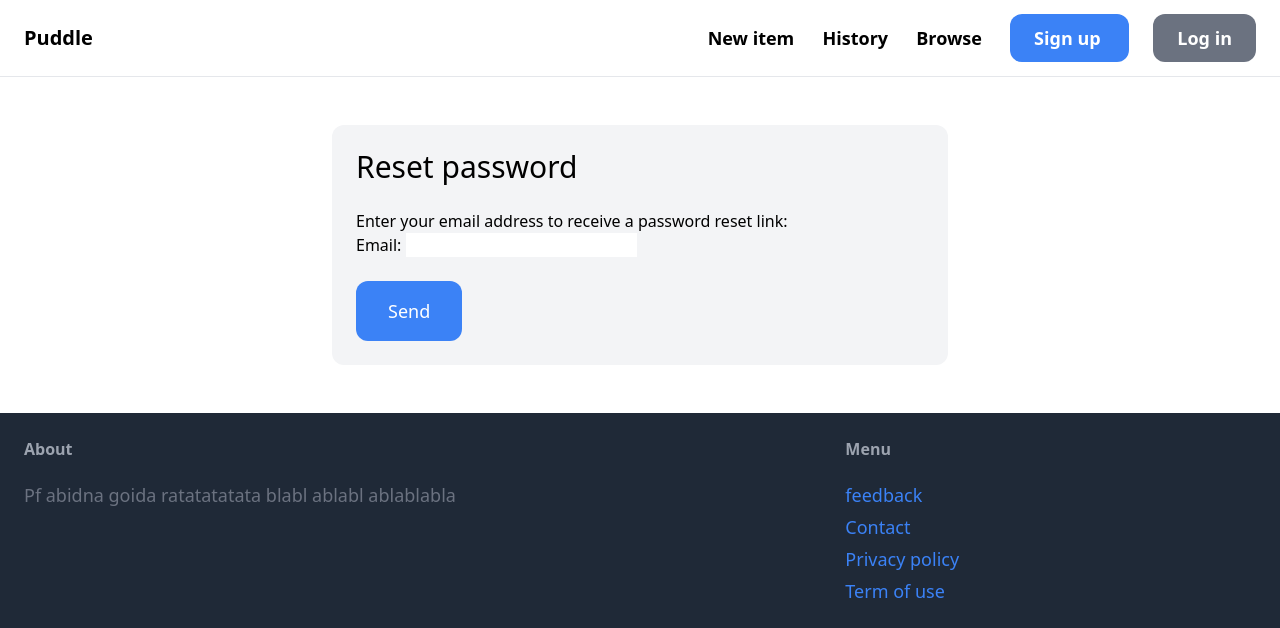
After one commit to Myhammadsak/pididi, a Django app: page /reset_password/ in a window 1280 px wide. The commit adds this page. Shown: the top 628 px of the page. Run offline with Django 4.2, Linux system fonts and the light colour scheme; some libraries are stand-ins or nearby versions.

Commit message:
Password reset developed

```diff
--- a/core/templates/core/login.html
+++ b/core/templates/core/login.html
@@ -32,7 +32,7 @@
         {% endif %}
 
         <button class="py-4 px-8 text-lg bg-blue-500 hover:bg-blue-700 rounded-xl text-white">Submit</button>
-        <a href="#">Forgot my password</a>
+        <a href="{% url 'core:password_reset' %}">Forgot my password</a>
     </form>
 </div>
 {% endblock %}
--- /dev/null
+++ b/core/templates/core/password_reset_form.html
@@ -0,0 +1,22 @@
+{% extends 'core/base.html' %}
+
+{% block title %}Reset{% endblock %}
+
+{% block content %}
+
+<div class="w-1/2 my-6 mx-auto p-6 bg-gray-100 rounded-xl">
+    <h1 class="mb-6 text-3xl">Reset password</h1>
+
+    <p>Enter your email address to receive a password reset link:</p>
+
+    <form method="post">
+        {% csrf_token %}
+        {{ form.as_p }}
+        <button class="mt-6 py-4 px-8 text-lg bg-blue-500 hover:bg-blue-700 rounded-xl text-white"
+                type="submit">Send</button>
+    </form>
+
+</div>
+
+
+{% endblock %}
--- a/core/urls.py
+++ b/core/urls.py
@@ -1,4 +1,6 @@
-from django.urls import path
+from django.contrib.auth.views import PasswordResetView, PasswordResetDoneView, PasswordResetCompleteView, \
+    PasswordResetConfirmView
+from django.urls import path, reverse_lazy
 from django.contrib.auth import views as auth_views
 
 from . import views
@@ -22,4 +24,13 @@ urlpatterns = [
     path('update/<int:pk>/<str:action>/', views.update_cart, name='update_cart'),
     path('cart/<int:pk>/', views.cart_detail, name='cart_detail'),
     path('allcartbuy/', views.all_cart_buy, name='all_cart_buy'),
+
+    path('reset_password/', auth_views.PasswordResetView.as_view(template_name='core/password_reset_form.html',
+                                                                 email_template_name='core/password_reset_email.html',
+                                                                 success_url=reverse_lazy('core:password_reset_done')),
+         name='password_reset'),
+    path('reset_password_sent/', auth_views.PasswordResetDoneView.as_view(template_name='core/password_reset_done.html'), name='password_reset_done'),
+    path('reset/<uidb64>/<token>/', auth_views.PasswordResetConfirmView.as_view(template_name='core/password_reset_confirm.html',
+                                                                                success_url=reverse_lazy('core:password_reset_complete')), name='password_reset_confirm'),
+    path('reset_password_complete/', auth_views.PasswordResetCompleteView.as_view(template_name='core/password_reset_complete.html'), name='password_reset_complete'),
 ]
--- a/dashboard/templates/dashboard/index.html
+++ b/dashboard/templates/dashboard/index.html
@@ -12,7 +12,7 @@
             <h2 class="mb-12">Products: {{ items.count }}</h2>
             <a href="{% url 'dashboard:edit' %}" class="px-6 py-3
                  text-lg font-semibold bg-blue-500 text-white rounded-xl hover:bg-blue-700">edit profile</a>
-            <a href="{% url 'dashboard:new_password' %}" class="text-lg font-semibold hover:text-gray-500">password reset</a>
+            <a href="{% url 'core:password_reset' %}" class="text-lg font-semibold hover:text-gray-500">password reset</a>
         </div>
 
     </div>
--- a/puddle/urls.py
+++ b/puddle/urls.py
@@ -27,7 +27,7 @@ urlpatterns = [
     path('admin/', admin.site.urls),
     path('dashboard/', include('dashboard.urls')),
     path('feedback/', include('feedback.urls')),
-    path('admin-custom/', custom_admin_site.urls)
+    path('admin-custom/', custom_admin_site.urls),
 ]
 
 urlpatterns += static(settings.MEDIA_URL, document_root=settings.MEDIA_ROOT)
```
Also changed, not shown: core/templates/core/password_reset_complete.html (added, +11 -0 lines), core/templates/core/password_reset_confirm.html (added, +17 -0 lines), core/templates/core/password_reset_done.html (added, +13 -0 lines), core/templates/core/password_reset_email.html (added, +14 -0 lines), puddle/asgi.py (+11 -2 lines), puddle/settings.py (+15 -0 lines), db.sqlite3.
